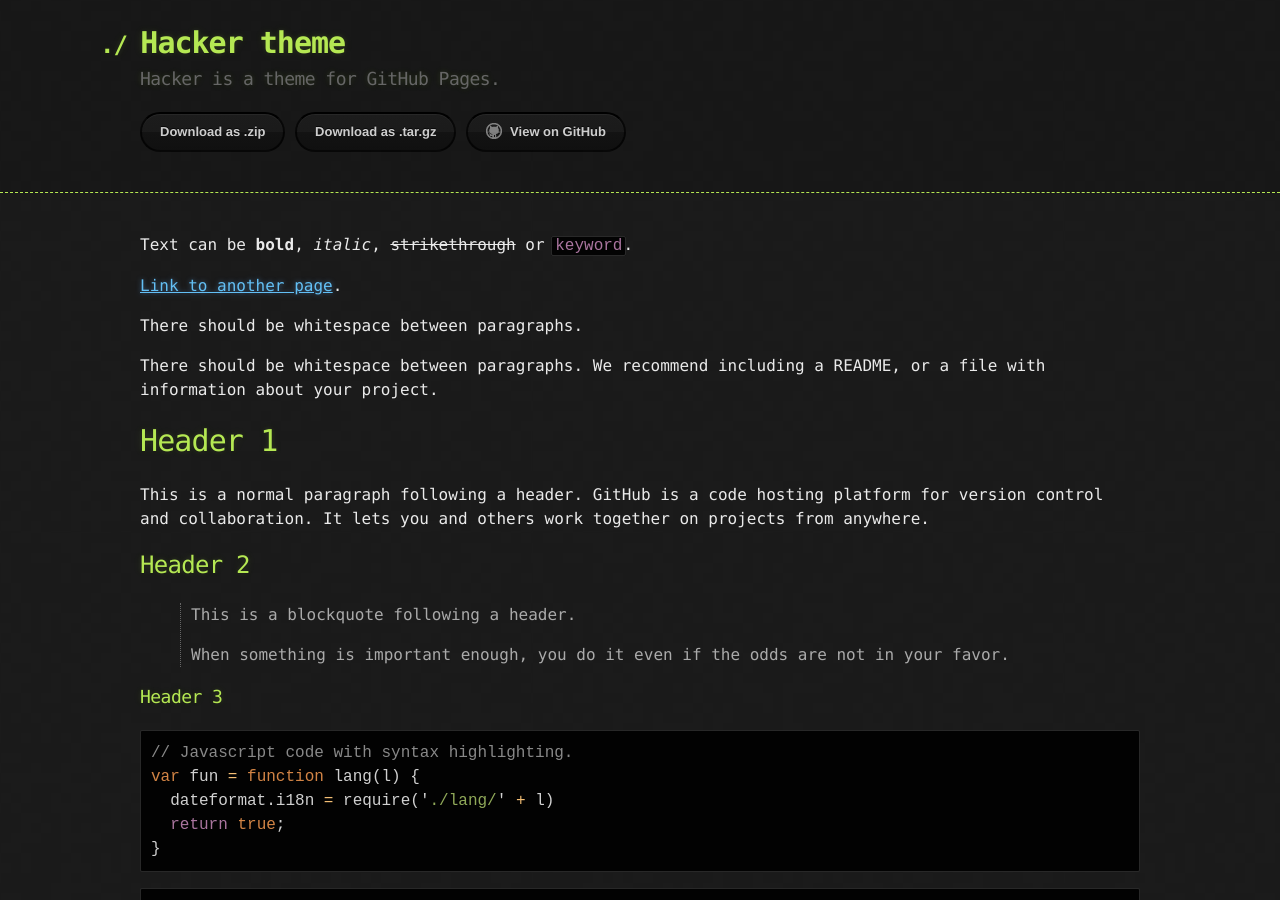
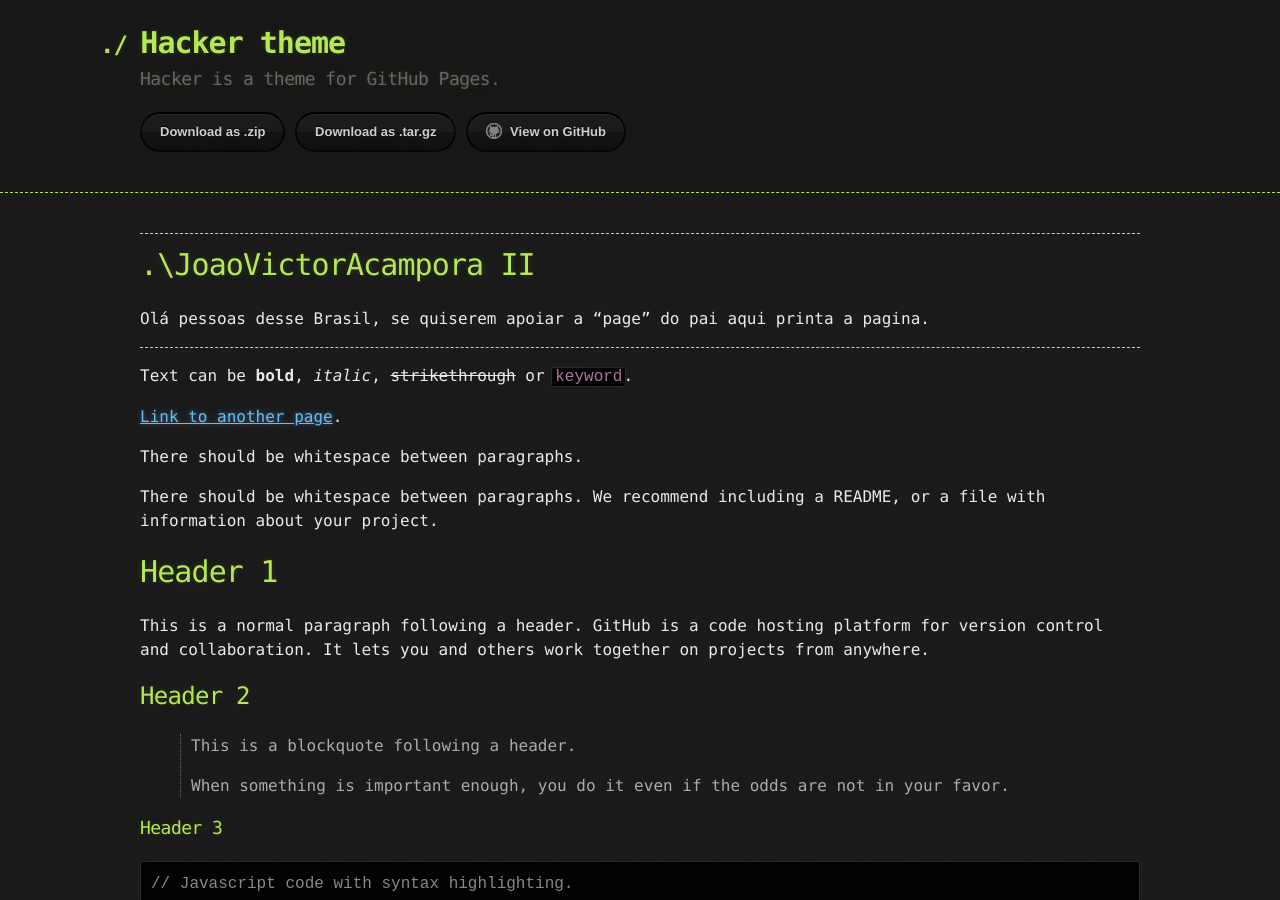
Before and after one commit to JoaoVictorAcampora/JoaoVictorAcampora.github.io, a Jekyll site: the page built from index.md, in a window 1280 px wide and 900 px high. Built offline with Jekyll 4.4.1, drawn with Linux system fonts in a browser that asks for light colours.

Commit message:
Update index.md

```diff
--- a/index.md
+++ b/index.md
@@ -1,5 +1,11 @@
 ---
 layout: default
+---
+
+---
+# .\JoaoVictorAcampora II
+Olá pessoas desse Brasil, se quiserem apoiar a "page" do pai aqui printa a pagina.
+
 ---
 
 Text can be **bold**, _italic_, ~~strikethrough~~ or `keyword`.
```
